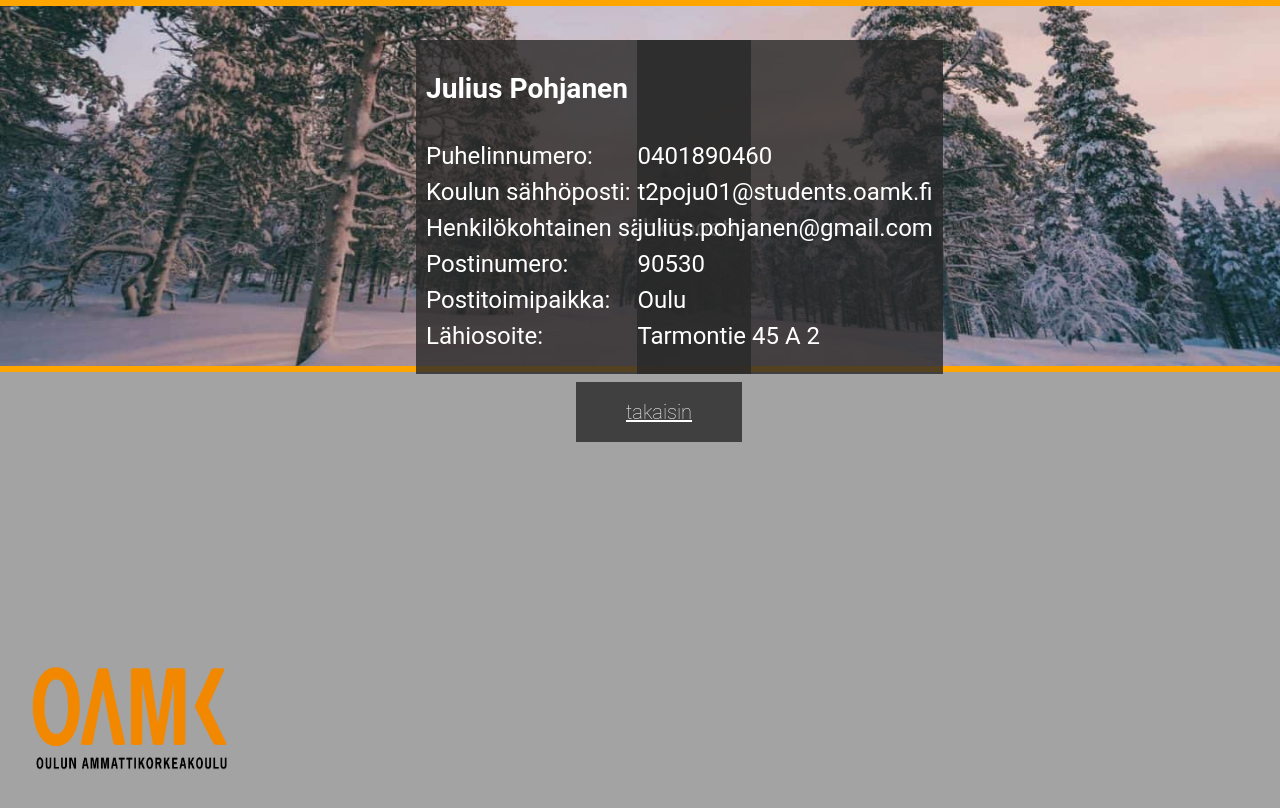
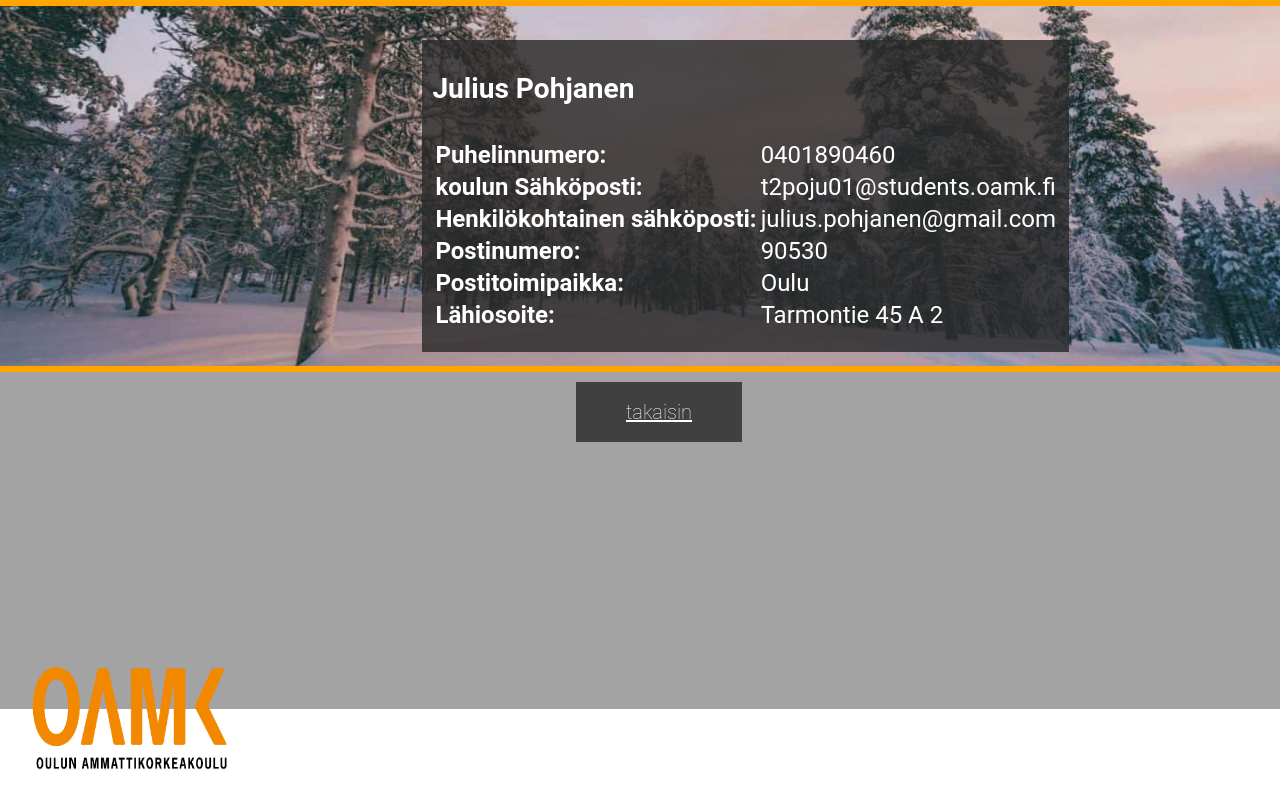
Before and after one commit to JuliusPohjanen/Webbisovellusprojekti, a plain HTML site: page Yhteystiedot.html in a window 1280 px wide. Drawn offline with Linux system fonts and the light colour scheme.

Commit message:
progress
additional progress made

```diff
--- a/Yhteystiedot.html
+++ b/Yhteystiedot.html
@@ -1,6 +1,6 @@
 <html lang="en">
   <head>
-     <meta charset="UTF-8">
+    <meta charset="UTF-8" name="viewport" content="width=device-width, initial-scale=1.0">
     <title>Home</title>
     <link href="css/style.css" rel="stylesheet" type="text/css">
 </head>
@@ -13,24 +13,32 @@
 
     <div class="thing-container">
     <h3>Julius Pohjanen</h3>
-    <p>Puhelinnumero:</p>
-    <p>Koulun sähhöposti:</p>
-    <p>Henkilökohtainen sähköposti:</p>
-    <p>Postinumero:</p>
-    <p>Postitoimipaikka:</p>
-    <p>Lähiosoite:</p>
+    <table>
+        <tr>
+            <th>Puhelinnumero:</th>
+            <td>0401890460</td>
+        </tr>
+        <tr>
+            <th>koulun Sähköposti:</th>
+            <td>t2poju01@students.oamk.fi</td>
+        </tr>
+        <tr>
+            <th>Henkilökohtainen sähköposti:</th>
+            <td>julius.pohjanen@gmail.com</td>
+        </tr>
+        <tr>
+            <th>Postinumero:</th>
+            <td>90530</td>
+        </tr>
+        <tr>
+            <th>Postitoimipaikka:</th>
+            <td>Oulu</td>
+        </tr>
+        <tr>
+            <th>Lähiosoite:</th>
+            <td>Tarmontie 45 A 2</td>
+    </table>
     </div>
-    <div class="contact-container">
-        <h3></h3>
-        <p>0401890460</p>
-        <p>t2poju01@students.oamk.fi</p>
-        <p>julius.pohjanen@gmail.com</p>
-        <p>90530</p>
-        <p>Oulu</p>
-        <p>Tarmontie 45 A 2</p>
-    </div>
-    </div>
-
     <div id="midbar2"></div>
     <div class="link-container2">
         <div id="block2"><a href="/index.html">takaisin</a></div>
--- a/css/style.css
+++ b/css/style.css
@@ -59,11 +59,11 @@ div {
 }
 #bottombar{
     background-color: rgb(163, 163, 163);
-    padding-bottom: 35;
+    padding-bottom: 1.85%;
 }
 #bottombar2{
     background-color: rgb(163, 163, 163);
-    padding-bottom: 506px;
+    padding-bottom: 26.35%;
 }
 #block1 {
     background-color: rgb(41, 41, 41, 0.8);
@@ -132,8 +132,8 @@ div {
     padding-bottom: 20px;
     padding-left: 10px;
     padding-right: 10px;
-    left: 32.5%;
-    top: 40px;
+    left: 33%;
+    top: 5%;
     background-color: rgb(41, 41, 41, 0.8);
     font-size: 24;
 }
@@ -165,3 +165,12 @@ div {
     left: 45%;
     font-size: 24;
 }
+th{
+    text-align: left;
+    font-size: 24;
+    color:white;
+}
+td{
+    font-size: 24;
+    color:white;
+}
```
Also changed, not shown: CV.html (+1 -1 lines), image_gallery.html (+1 -1 lines), index.html (+1 -1 lines), portfolio.html (+1 -2 lines), 6 other files.
